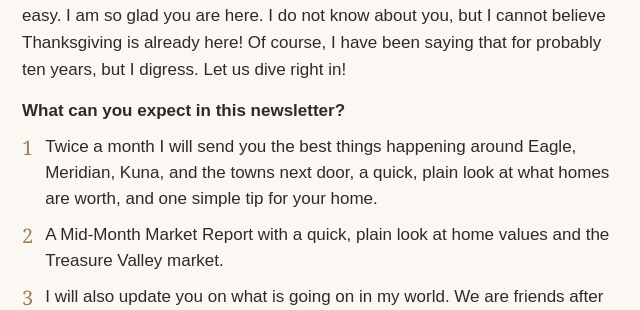
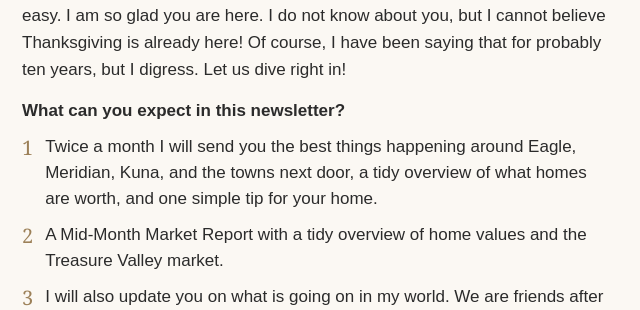
Before and after one commit to AngiePLP/insider, a plain HTML site: page 2026-11-24/email.html in a window 1280 px wide. Shown: the part 820-1130 px from the top of the page, 324-964 px from the left. Drawn offline with Linux system fonts and the light colour scheme.

Commit message:
Use "tidy overview" in the What can you expect list
Co-Authored-By: Claude Opus 5.5 <noreply@anthropic.com>

```diff
--- a/2026-11-24/email.html
+++ b/2026-11-24/email.html
@@ -54,8 +54,8 @@
       <p style="margin:0 0 14px;">How are you all doing this week? I hope your table is full and your travel is easy. I am so glad you are here. I do not know about you, but I cannot believe Thanksgiving is already here! Of course, I have been saying that for probably ten years, but I digress. Let us dive right in!</p>
       <p style="margin:0 0 10px;"><strong>What can you expect in this newsletter?</strong></p>
       <table role="presentation" cellpadding="0" cellspacing="0" border="0" style="margin:0 0 14px;">
-        <tr><td valign="top" style="font-family:Georgia,serif;font-size:20px;color:#9C8058;padding:0 12px 10px 0;">1</td><td style="font-family:Arial,Helvetica,sans-serif;font-size:17px;line-height:26px;color:#2B2B2B;padding-bottom:10px;">Twice a month I will send you the best things happening around Eagle, Meridian, Kuna, and the towns next door, a quick, plain look at what homes are worth, and one simple tip for your home.</td></tr>
-        <tr><td valign="top" style="font-family:Georgia,serif;font-size:20px;color:#9C8058;padding:0 12px 10px 0;">2</td><td style="font-family:Arial,Helvetica,sans-serif;font-size:17px;line-height:26px;color:#2B2B2B;padding-bottom:10px;">A Mid-Month Market Report with a quick, plain look at home values and the Treasure Valley market.</td></tr>
+        <tr><td valign="top" style="font-family:Georgia,serif;font-size:20px;color:#9C8058;padding:0 12px 10px 0;">1</td><td style="font-family:Arial,Helvetica,sans-serif;font-size:17px;line-height:26px;color:#2B2B2B;padding-bottom:10px;">Twice a month I will send you the best things happening around Eagle, Meridian, Kuna, and the towns next door, a tidy overview of what homes are worth, and one simple tip for your home.</td></tr>
+        <tr><td valign="top" style="font-family:Georgia,serif;font-size:20px;color:#9C8058;padding:0 12px 10px 0;">2</td><td style="font-family:Arial,Helvetica,sans-serif;font-size:17px;line-height:26px;color:#2B2B2B;padding-bottom:10px;">A Mid-Month Market Report with a tidy overview of home values and the Treasure Valley market.</td></tr>
         <tr><td valign="top" style="font-family:Georgia,serif;font-size:20px;color:#9C8058;padding:0 12px 10px 0;">3</td><td style="font-family:Arial,Helvetica,sans-serif;font-size:17px;line-height:26px;color:#2B2B2B;padding-bottom:10px;">I will also update you on what is going on in my world. We are friends after all. Make sure to read <strong>Angie&#8217;s Corner</strong> if you would like to keep tabs on me.</td></tr>
         <tr><td valign="top" style="font-family:Georgia,serif;font-size:20px;color:#9C8058;padding:0 12px 10px 0;">4</td><td style="font-family:Arial,Helvetica,sans-serif;font-size:17px;line-height:26px;color:#2B2B2B;padding-bottom:10px;">I will also invite you to any of my upcoming friends and family events and groups that you will LOVE.</td></tr>
         <tr><td valign="top" style="font-family:Georgia,serif;font-size:20px;color:#9C8058;padding:0 12px 0 0;">5</td><td style="font-family:Arial,Helvetica,sans-serif;font-size:17px;line-height:26px;color:#2B2B2B;"><strong>In the Kitchen with Bre Simplot Gerhard</strong> - Seasonal Recipe Tutorials</td></tr>
```
